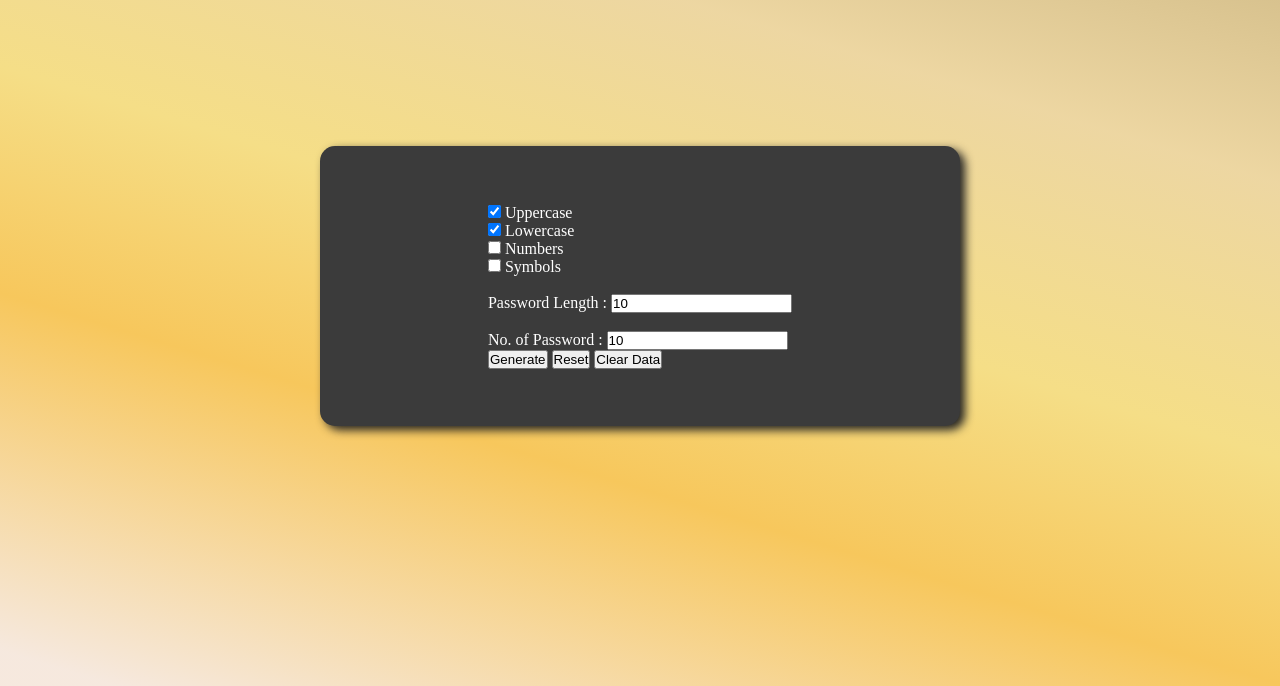
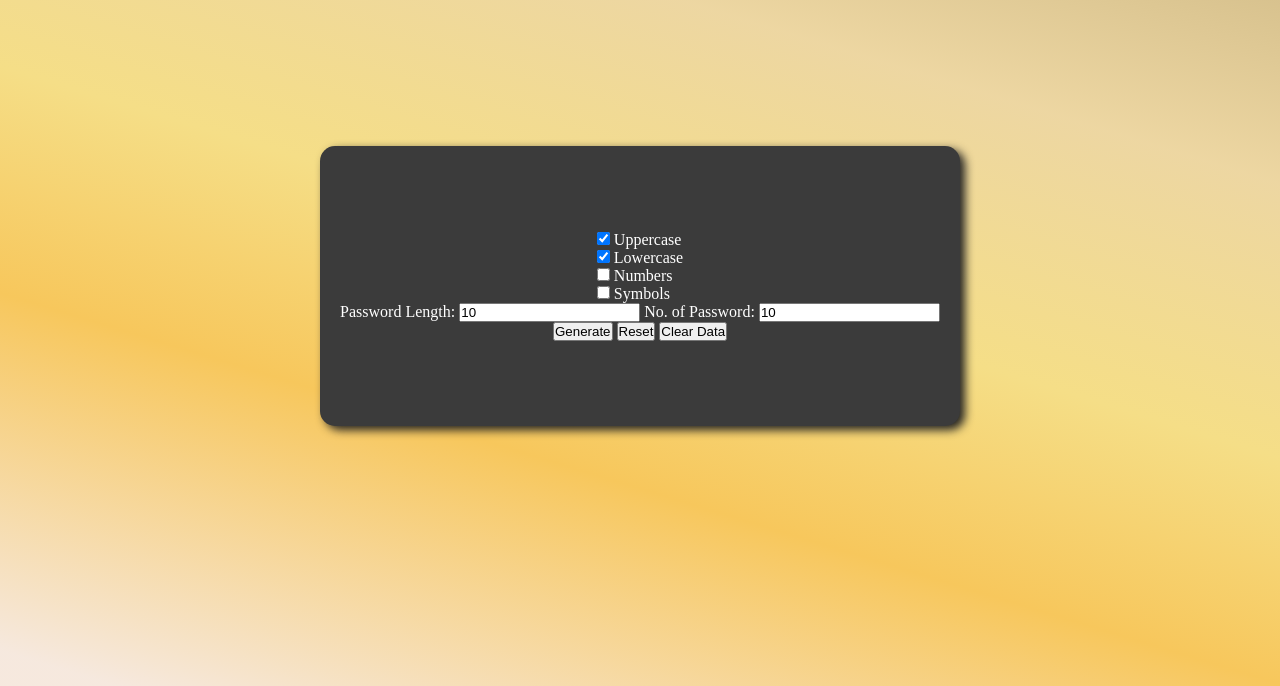
Before and after one commit to SiddharthaSarkar1/javascript-password-generator, a plain HTML site: page index.html in a window 1280 px wide. Shown: the part 114-800 px from the top of the page. Drawn offline with Linux system fonts and the light colour scheme.

Commit message:
updated css

```diff
--- a/index.html
+++ b/index.html
@@ -14,6 +14,7 @@
       </div>
       <div class="form-content">
         <form name="generator">
+          <div class="checkboxs">
             <input type="checkbox" name="uppercase" checked="checked" />
             <label for="uppercase">Uppercase</label><br />
 
@@ -24,15 +25,19 @@
             <label for="numbers">Numbers</label><br />
 
             <input type="checkbox" name="symbols" />
-          <label for="symbols">Symbols</label><br /><br />
-
-          Password Length :
-          <input type="text" name="length" value="10" /><br /><br />
-          No. of Password : <input type="text" name="count" value="10" /><br />
-
+            <label for="symbols">Symbols</label>
+          </div>
+          <div class="inputs">
+            <label for="length">Password Length:</label>
+            <input type="number" name="length" value="10" />
+            <label for="length">No. of Password:</label>
+            <input type="number" name="count" value="10" />
+          </div>
+          <div class="buttons">
             <button type="button" onclick="getPasswords();">Generate</button>
             <button type="reset">Reset</button>
             <button type="button">Clear Data</button>
+          </div>
         </form>
       </div>
 
--- a/style.css
+++ b/style.css
@@ -44,3 +44,11 @@
     border-radius: 15px;
     box-shadow: 5px 4px 10px #222222;
 }
+
+
+.container .form-content form {
+    display: flex;
+    flex-direction: column;
+    justify-content: center;
+    align-items: center;
+}
```
Lines whose indentation alone changed are shown as unchanged.
